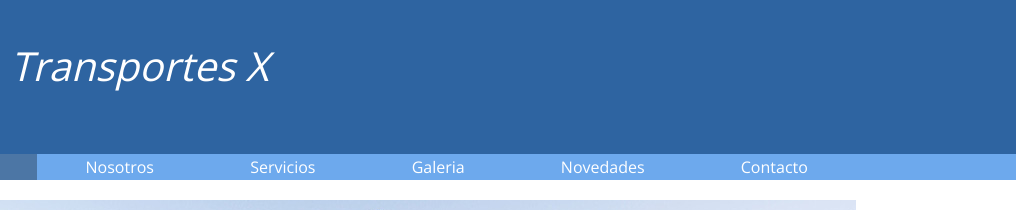
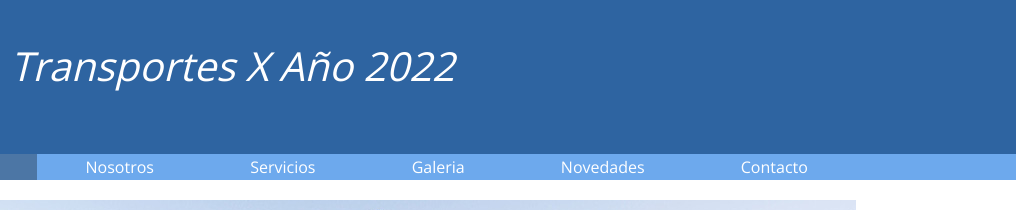
Before and after one commit to Julieta2022/Curso-UTN, a plain HTML site: page index.html in a window 1280 px wide. Shown: the top 210 px of the page, 264-1280 px from the left. Drawn offline with nearby package versions, Linux system fonts and the light colour scheme.

Commit message:
modifique título

```diff
--- a/index.html
+++ b/index.html
@@ -15,7 +15,7 @@
     <header>
         <div class="holder">
             <img src="img/logo.png" alt="Transportes X" width="100"> <!--el alt es la descripción de la imagen. Se pone el tamaño (width) dentro de la etiqueta img-->
-            <h1>Transportes X</h1>
+            <h1>Transportes X Año 2022</h1>
         </div>
     </header>
     <nav>
```
